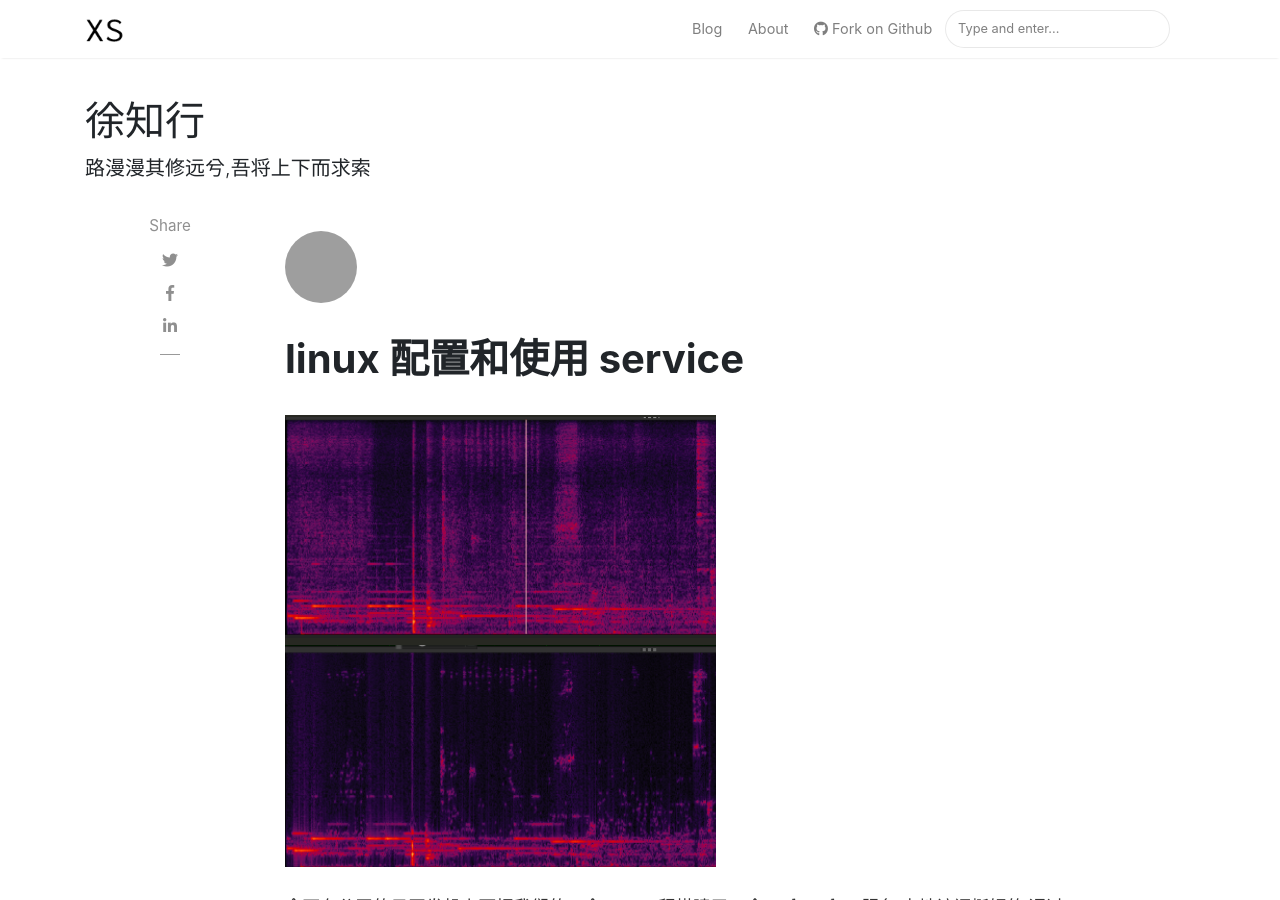
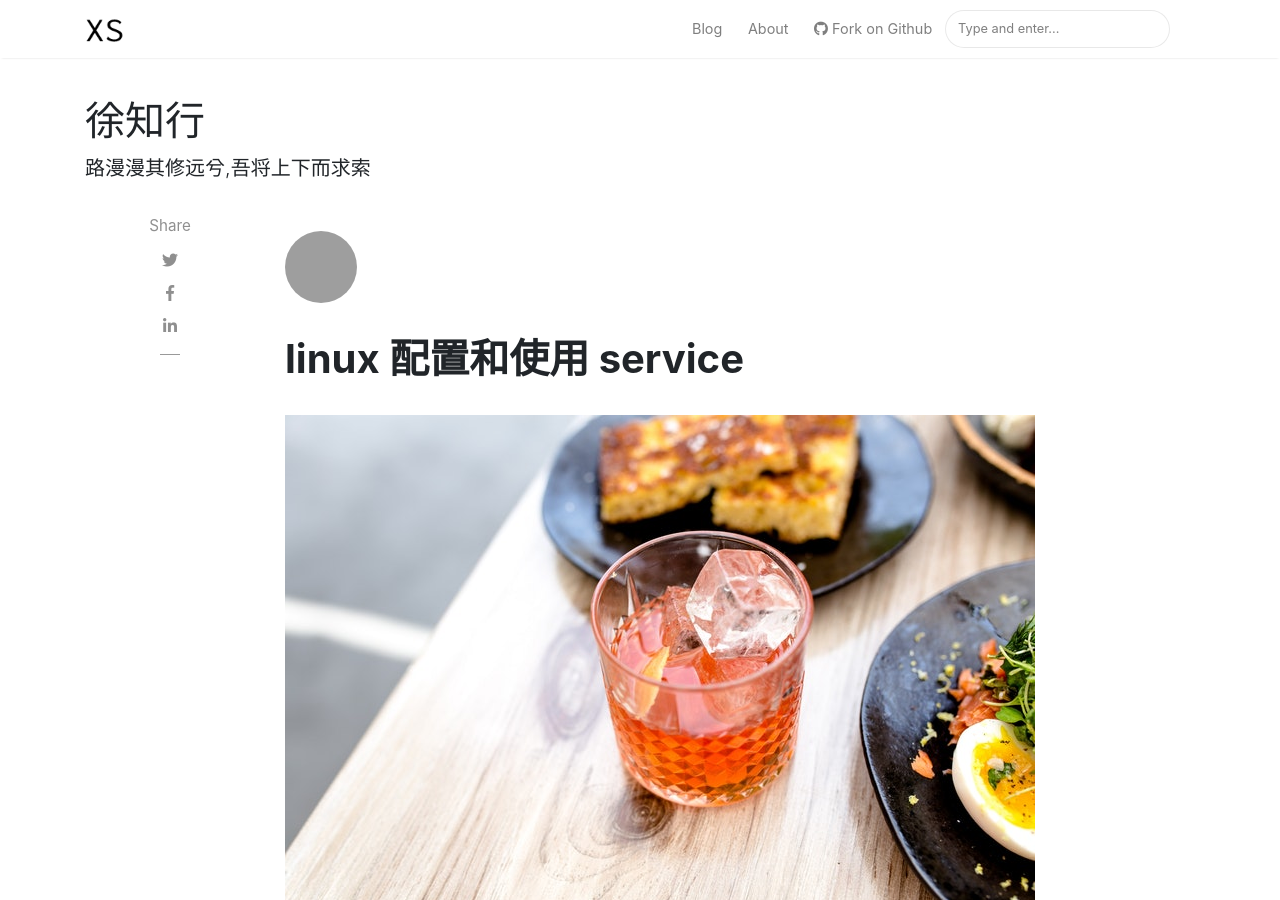
Before and after one commit to ZhixingXu/zhixingxu.github.io, a Jekyll site: the page built from _posts/2024-10-25-linux的service文件.md, in a window 1280 px wide and 900 px high. Built offline with Jekyll 4.4.1, drawn with Linux system fonts in a browser that asks for light colours; nearby versions of some CDN libraries; comment, search, counter and statistics services are not loaded; grey boxes are pictures that could not be loaded.

Commit message:
改一下封面图片

```diff
--- a/_posts/2024-10-25-linux的service文件.md
+++ b/_posts/2024-10-25-linux的service文件.md
@@ -3,7 +3,7 @@ layout: post
 title:  "linux 配置和使用 service"
 author: shuai
 categories: [ linux,service ]
-image: assets/images/1648375125154.png
+image: assets/images/17.jpg
 ---
 
 今天在公司的云开发机上面把我们的一个 cpp 工程搭建了一个 websocket 服务.本地访问挺好的.通过 vscode 的端口转发在 mac 机器上也能正常访问.可是当我想让公司内网的其他同事访问该服务的时候却一直访问不通.公司的另一位同事说云开发机上搭建的服务是可以内网访问的,于是我只好找公司网络安全相关的同事咨询,费了一番功夫,最后终于发现,是由于我的程序里面监听的是`ws:://localhost:8080`,而实际应该把 localhost 换成机器的内网 ip 地址.挺简单的问题,在沟通过程中了解到 linux 的 service 相关的知识.
```
Also changed, not shown: _posts/2024-10-25-cmake模版.md (+1 -1 lines).
